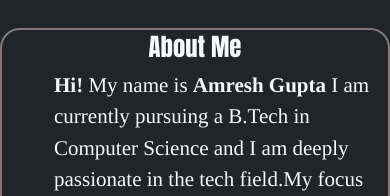
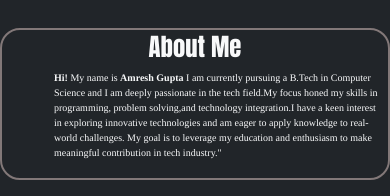
Before and after one commit to amresh365/A_Portfolio, a React (Vite) app: page / in a window 390 px wide. Shown: the part 452-648 px from the top of the page. Built offline with nearby package versions, Linux system fonts and the light colour scheme.

Commit message:
new change

```diff
--- a/src/components/About.jsx
+++ b/src/components/About.jsx
@@ -5,7 +5,7 @@ const About = () => {
     <div>
       <div className="container about aboutme text-light">
         <h2 className="headings">About Me</h2>
-        <p>
+        <p className="aboutP">
           <strong>Hi!</strong> My name is <strong>Amresh Gupta</strong> I am
           currently pursuing a B.Tech in Computer Science and I am deeply
           passionate in the tech field.My focus honed my skills in programming,
--- a/src/index.css
+++ b/src/index.css
@@ -6,9 +6,11 @@ body {
   height: 100vh;
   width: 100%;
 }
+
 html {
   width: 100%;
 }
+
 .headings {
   font-family: Impact, Haettenschweiler, "Arial Narrow Bold", sans-serif;
 }
@@ -26,6 +28,7 @@ html {
   height: 70px;
   font-size: 20px;
 }
+
 .nav-item:hover {
   border-bottom: 3px solid white;
   transition: transform 50ms ease-in;
@@ -128,6 +131,11 @@ html {
     width: 70%;
     animation: move 0s infinite;
   }
+  .about {
+  }
+  .aboutP {
+    font-size: 10px;
+  }
 }
 
 @keyframes superman {
@@ -166,16 +174,6 @@ h3 {
   transition: transform 200ms ease-out;
   transform: scale(1.1);
   box-shadow: 0px 0px 3px 5px rgba(12, 156, 118, 0.5);
-}
-
-/* Footer Section */
-.footer {
-  display: flex;
-  flex-direction: row;
-  align-items: center;
-  justify-content: center;
-  margin-top: 40px;
-  height: 110px;
 }
 
 /* About Section */
@@ -296,3 +294,13 @@ p {
   top: 90px;
   color: black;
 }
+
+/* Footer Section */
+.footer {
+  display: flex;
+  flex-direction: row;
+  align-items: center;
+  justify-content: center;
+  margin-top: 40px;
+  height: 110px;
+}
```
